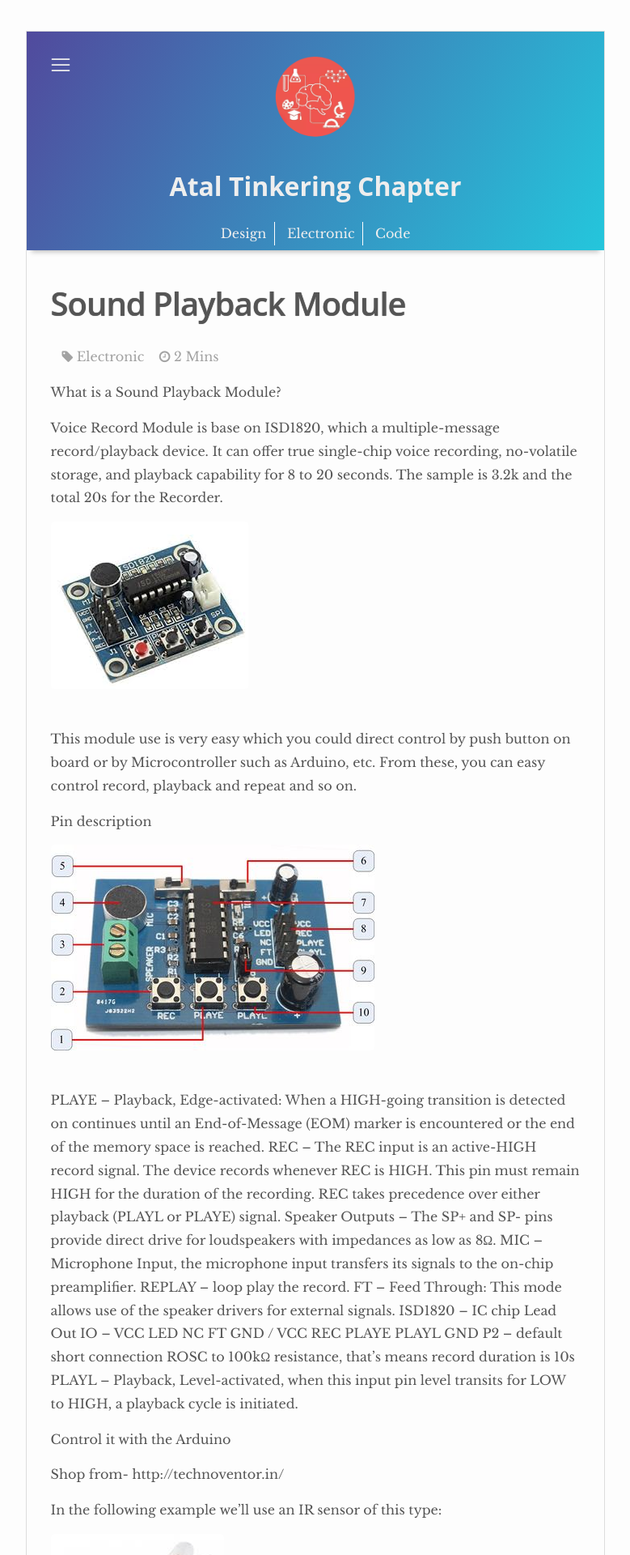
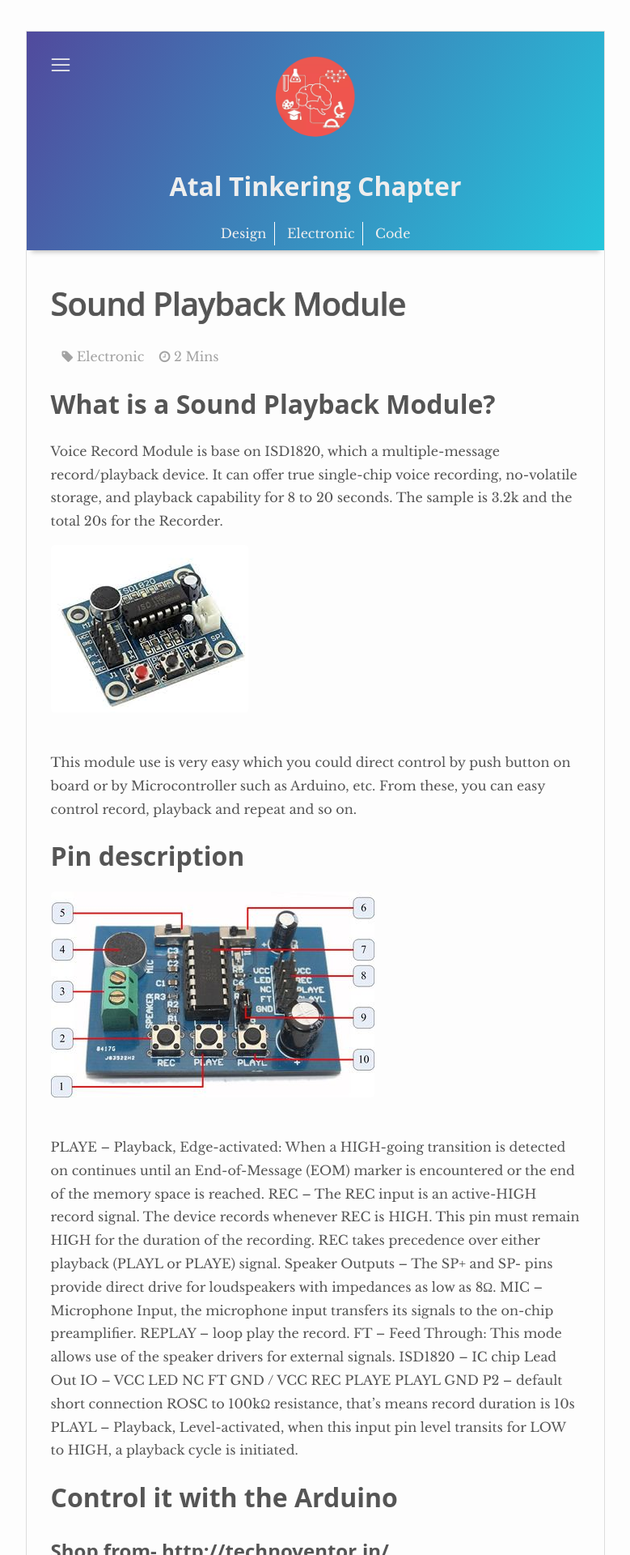
Before and after one commit to yugn27/atel, a Jekyll site: the page built from _posts/2018-01-09-Sound-playback-module.markdown, in a window 1280 px wide. Shown: the top 1920 px of the page at 81% size, without its empty margins (250-1029 px from the left). Built offline with Jekyll 4.4.1, drawn with Linux system fonts in a browser that asks for light colours; nearby versions of some CDN libraries; comment, search, counter and statistics services are not loaded.

```diff
--- a/_posts/2018-01-09-Sound-playback-module.markdown
+++ b/_posts/2018-01-09-Sound-playback-module.markdown
@@ -6,7 +6,7 @@ categories: Electronic
 ---
 
 
-What is a Sound Playback Module?
+# What is a Sound Playback Module?
 
 Voice Record Module is base on ISD1820, which a multiple-message record/playback device. It can offer true single-chip voice recording, no-volatile storage, and playback capability for 8 to 20 seconds. The sample is 3.2k and the total 20s for the Recorder.
 
@@ -14,7 +14,7 @@ Voice Record Module is base on ISD1820, which a multiple-message record/playback
 
 This module use is very easy which you could direct control by push button on board or by Microcontroller such as Arduino, etc. From these, you can easy control record, playback and repeat and so on.
 
-Pin description
+# Pin description
 
 ![]({{site.baseurl}}/images/Electronic/10/02.jpg)
 
@@ -29,11 +29,11 @@ Lead Out IO – VCC LED NC FT GND / VCC REC PLAYE PLAYL GND
 P2 – default short connection ROSC to 100kΩ resistance, that’s means record duration is 10s
 PLAYL – Playback, Level-activated, when this input pin level transits for LOW to HIGH, a playback cycle is initiated.
 
-Control it with the Arduino
+# Control it with the Arduino
 
-Shop from- http://technoventor.in/
+## Shop from- http://technoventor.in/
 
-In the following example we’ll use an IR sensor of this type:
+### In the following example we’ll use an IR sensor of this type:
 
 ![]({{site.baseurl}}/images/Electronic/10/03.jpg)
 
```
